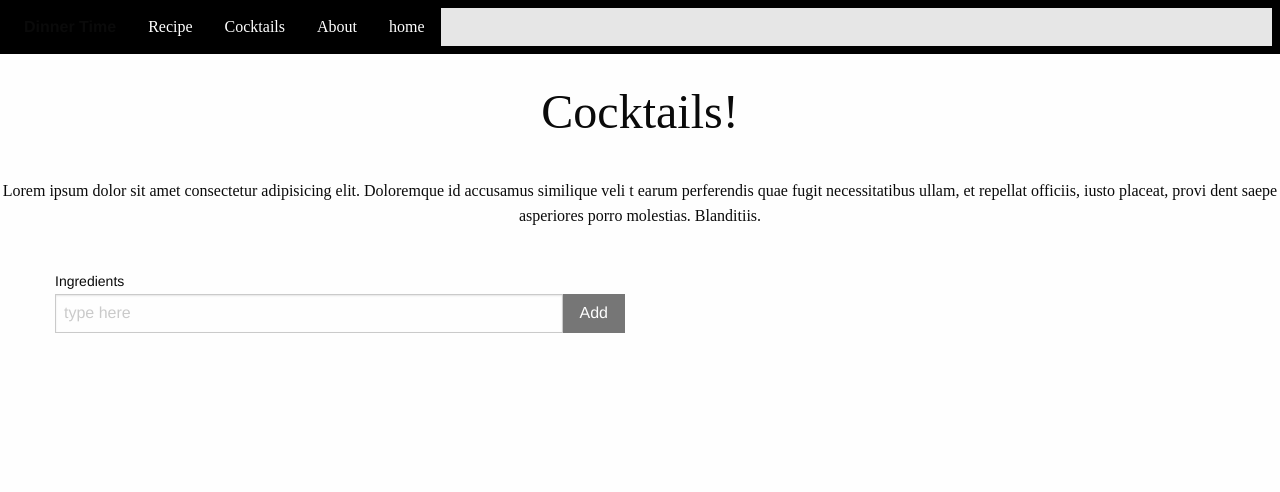
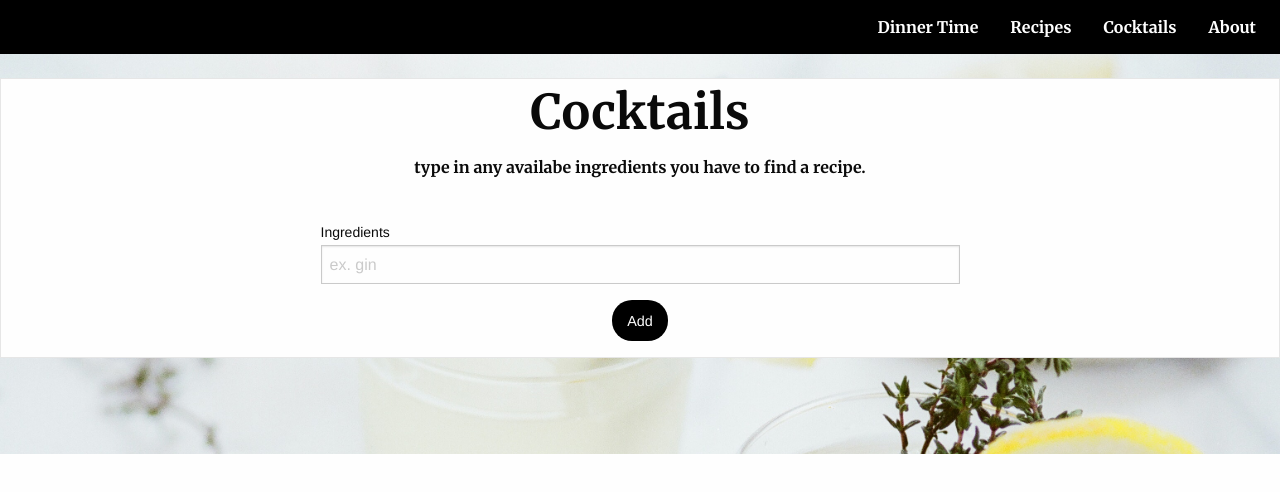
Before and after one commit to strinh747/Project1, a plain HTML site: page coctails2.html in a window 1280 px wide. Drawn offline with nearby package versions, Linux system fonts and the light colour scheme.

Commit message:
added styling to the new recipe html page

```diff
--- a/coctails2.html
+++ b/coctails2.html
@@ -7,29 +7,99 @@
     <title>Dinner Time</title>
     <link rel="stylesheet" href="https://cdn.jsdelivr.net/npm/foundation-sites@6.6.3/dist/css/foundation.min.css" integrity="sha256-ogmFxjqiTMnZhxCqVmcqTvjfe1Y/ec4WaRj/aQPvn+I=" crossorigin="anonymous">
     <link rel="stylesheet" type="text/css" href="style.css">
+    <script src="https://kit.fontawesome.com/3256e73aa8.js" crossorigin="anonymous"></script>
+    <link href="https://fonts.googleapis.com/css2?family=Merriweather:wght@700;900&display=swap" rel="stylesheet">
   </head>
 
   <body>
 
 
+
     <div class="top-bar">
-        <div class="top-bar-left">
-          <ul class="dropdown menu" data-dropdown-menu>
-            <li class="menu-text">Dinner Time</li>
-            <li>
-              <a href="recipe.html">Recipe</a>
+      <div class="top-bar-right">
+        <ul class="dropdown menu" data-dropdown-menu>
+          <li class="menu-text-right">
+            <a href="index.html">Dinner Time</a>
+          </li>
+          <li><a href="recipe.html">Recipes</a></li>
+          <li><a href="coctails2.html">Cocktails</a></li>
+          <li><a href="about.html">About</a></li>
 
-            </li>
-            <li><a href="coctails2.html">Cocktails</a></li>
-            <li><a href="about.html">About</a></li>
-            <li><a href="index.html">home</a></li>
-          </ul>
+        </ul>
+      </div>
+      </div>
+    </div>
+
+
+    <div id="backgroundCocktail">
+      <div id="overlay">
+      <div class="row">
+        <div class="small-12 colums">
         </div>
       </div>
 
       <br>
 
-      <div class="text-center"><h1>Cocktails!</h1></div>
+      <div class="card">
+
+        <div class="grid-x">
+          <div class="cell">
+            <div class="text-center">
+              <h1>Cocktails</h1>
+            </div>
+        </div>
+
+        </div>
+        <div class="grid-x">
+          <div class="cell"><p>
+             type in any availabe ingredients you have to find a recipe.
+          </p>
+         <br></div>
+
+        </div>
+
+        <div class="grid-x">
+          <div class="cell medium-3 "></div>
+          <div class="cell medium-6 ">
+            <label>Ingredients
+              <input type="text" id="cocktail-search-input" placeholder="ex. gin">
+            </label>
+          </div>
+          <div class="cell medium-3 "></div>
+        </div>
+
+          <div class="grid-x">
+            <div class="cell medium-3 "></div>
+          <div class="cell medium-6 ">
+              <div class="text-center">
+            <a class="button" id=cocktail-add-button>Add</a>
+              </div>
+          </div>
+          <div class="cell medium-3 ">
+          </div>
+        </div>
+        </div>
+      </div>
+      </div>
+
+
+      <br>
+
+      <div class="grid-x">
+        <div class="cell medium-3"></div>
+        <div class="cell medium-6">
+      <div id="cocktail-button-storage">
+      </div>
+
+        </div>
+        <div class="cell medium-3"></div>
+      </div>
+      <br>
+
+
+
+
+     <!--  <div class="text-center"><h1>Cocktails!</h1></div>
       <br>
       <p>Lorem ipsum dolor sit amet consectetur adipisicing elit. Doloremque id accusamus similique veli
           t earum perferendis quae fugit necessitatibus ullam, et repellat officiis, iusto placeat, provi
@@ -48,17 +118,17 @@
                 </div>
               </div>
             </div>
-            <!-- <div class="medium-6 cell">
+             <div class="medium-6 cell">
               <a class="button secondary" id="food-add-button">Add</a>
             </div> -->
-          </div>
+      <!--     </div>
         </div>
-      </form>
+      </form>  -->
 
-      <br>
+      <!-- <br>
       <div id="cocktail-button-storage">
       </div>
-
+ -->
 
       <!-- <div class="text-center">
         <a class="button secondary" id="food-search-button">search</a>
--- a/style.css
+++ b/style.css
@@ -5,9 +5,11 @@
 .menu-text{
     background-color:black;
 }
-li {
+ li {
+     color:white;
     background: black;
-    color: white;
+    font-family: 'Merriweather', serif;
+
 }
 
 a{
@@ -51,16 +53,39 @@ h6{
 /* #container{
     background: white;
 } */
-#food-button-storage{
+/* #food-button-storage{
 
     background: black;
     border-radius: 20px;
 
+} */
+/* .back{
+    color: black;
+    background-color:white;
+} */
+/* #ingridients-div{
+
+    color: black;
+    background-color: black;
+} */
+#cocktail-button-storage{
+    background: black;
+    border-radius: 20px;
 }
-.back{
+/*  .grid-container{
     background-color:white;
 }
-#ingridients-div{
 
-    background-color: black;
+#ingredients-div{
+    color:white;
+    background-color: white;
 }
+ */
+ h3{
+     color: black;
+     font-family: 'Merriweather', serif;
+ }
+ h2{
+    color: black;
+    font-family: 'Merriweather', serif;
+ }
```
Also changed, not shown: index.html (+1 -1 lines), recipe.html (+1 -51 lines).
